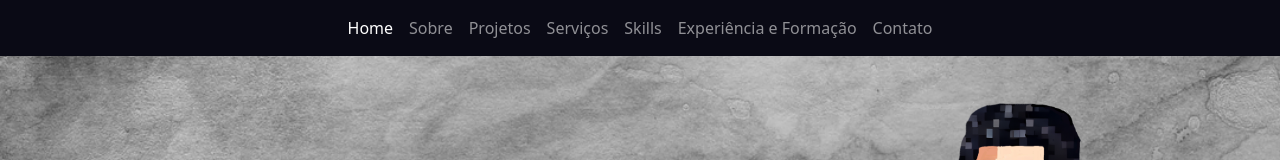
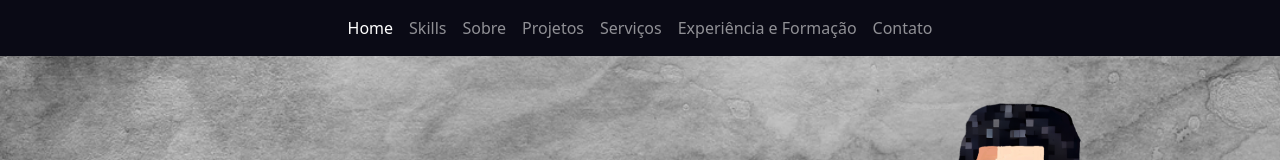
Before and after one commit to dilsoncampelo10/portfolio02, an Angular app: page / in a window 1280 px wide. Shown: the top 160 px of the page. Built offline with nearby package versions, Linux system fonts and the light colour scheme.

Commit message:
links navigate

```diff
--- a/src/app/components/home/header/header.component.html
+++ b/src/app/components/home/header/header.component.html
@@ -1,4 +1,4 @@
-<section class="header_area position-relative">
+<section class="header_area position-relative" id="header_area">
     <section class="container d-flex align-items-center">
         <div>
             <h1>Dilson Campêlo</h1>
--- a/src/app/components/home/skill/skill.component.html
+++ b/src/app/components/home/skill/skill.component.html
@@ -1,4 +1,4 @@
-<section class="skill_area">
+<section class="skill_area" id="skill_area">
     <section class="container d-flex align-items-center">
         <div class="skills">
             <h2>Habilidades Técnicas</h2>
--- a/src/app/components/layouts/navbar/navbar.component.html
+++ b/src/app/components/layouts/navbar/navbar.component.html
@@ -7,7 +7,11 @@
       <div class="collapse navbar-collapse" id="navbarSupportedContent">
         <ul class="navbar-nav me-auto mb-2 mb-lg-0 justify-content-center w-100">
           <li class="nav-item">
-            <a class="nav-link active" aria-current="page" href="#">Home</a>
+            <a class="nav-link active" aria-current="page" href="#header_area">Home</a>
+          </li>
+          <li class="nav-item">
+            <a class="nav-link" href="#skill_area">Skills</a>
+
           </li>
           <li class="nav-item">
             <a class="nav-link" href="#">Sobre</a>
@@ -18,10 +22,7 @@
           <li class="nav-item">
             <a class="nav-link" href="#">Serviços</a>
           </li>
-          <li class="nav-item">
-            <a class="nav-link" href="#">Skills</a>
 
-          </li>
           <li class="nav-item">
             <a class="nav-link" href="#">Experiência e Formação</a>
           </li>
```
